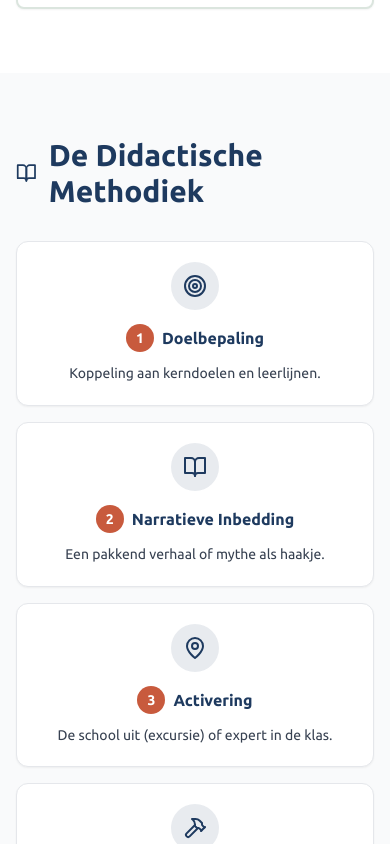
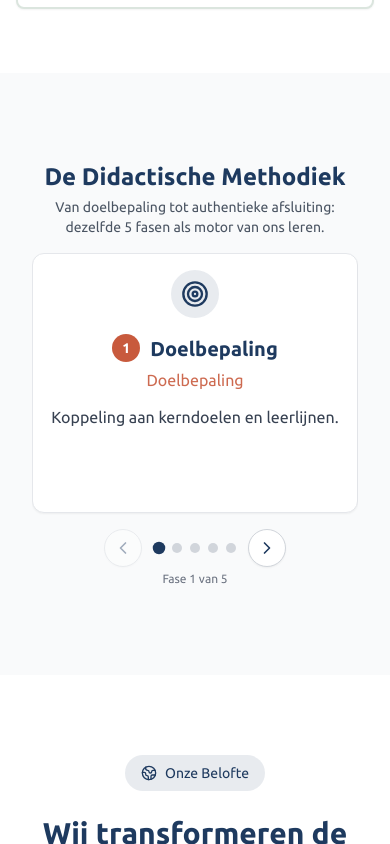
Before and after one commit to jessekarell-bit/westfriese-wereld, a Next.js app: page /visie in a window 390 px wide. Shown: the part 3240-4084 px from the top of the page. Built offline with nearby package versions, Linux system fonts and the light colour scheme.

Commit message:
crop picture phone

```diff
--- a/app/visie/page.tsx
+++ b/app/visie/page.tsx
@@ -2,6 +2,7 @@ import Navbar from '@/components/Navbar'
 import Footer from '@/components/Footer'
 import { Card, CardContent, CardDescription, CardHeader, CardTitle } from '@/components/ui/card'
 import { Separator } from '@/components/ui/separator'
+import ScrollytellingPhases, { type PhaseItem } from '@/components/ScrollytellingPhases'
 import {
   Percent,
   BookOpen,
@@ -219,44 +220,19 @@ export default function VisiePage() {
           </div>
         </section>
 
-        {/* Didactische Methodiek */}
+        {/* Didactische Methodiek – carousel zoals homepagina */}
         <section className="py-16 px-4 sm:px-6 lg:px-8 bg-gray-50">
-          <div className="max-w-6xl mx-auto space-y-8">
-            <div className="flex items-center gap-3">
-              <BookOpen className="h-6 w-6 text-deep-water-blue" />
-              <h2 className="font-serif text-3xl font-bold text-deep-water-blue">De Didactische Methodiek</h2>
-            </div>
-
-            <div className="grid grid-cols-1 sm:grid-cols-2 lg:grid-cols-3 xl:grid-cols-5 gap-4 sm:gap-5">
-              {steps.map((step, index) => {
-                const StepIcon = step.icon
-                return (
-                  <div
-                    key={step.title}
-                    className="rounded-xl border border-gray-200 bg-white p-5 shadow-sm hover:shadow-md transition-shadow flex flex-col"
-                  >
-                    <div className="flex justify-center mb-3">
-                      <div className="flex items-center justify-center w-12 h-12 sm:w-14 sm:h-14 rounded-full bg-deep-water-blue/10 text-deep-water-blue">
-                        <StepIcon className="w-6 h-6 sm:w-7 sm:h-7 flex-shrink-0" aria-hidden />
-                      </div>
-                    </div>
-                    <div className="flex flex-col items-center text-center mb-2">
-                      <div className="flex items-center justify-center gap-2 min-h-[2rem]">
-                        <span className="flex-shrink-0 inline-flex items-center justify-center w-7 h-7 rounded-full bg-brick-red text-white text-sm font-bold">
-                          {index + 1}
-                        </span>
-                        <h4 className="font-serif text-base sm:text-lg font-bold text-deep-water-blue leading-tight">
-                          {step.title}
-                        </h4>
-                      </div>
-                    </div>
-                    <p className="text-gray-700 text-sm leading-relaxed text-center flex-1">
-                      {step.description}
-                    </p>
-                  </div>
-                )
-              })}
-            </div>
+          <div className="max-w-6xl mx-auto">
+            <ScrollytellingPhases
+              phases={steps.map((s): PhaseItem => ({
+                title: s.title,
+                description: s.title,
+                longDescription: s.description,
+                icon: s.icon,
+              }))}
+              title="De Didactische Methodiek"
+              subtitle="Van doelbepaling tot authentieke afsluiting: dezelfde 5 fasen als motor van ons leren."
+            />
           </div>
         </section>
 
--- a/components/ScrollytellingPhases.tsx
+++ b/components/ScrollytellingPhases.tsx
@@ -1,50 +1,85 @@
 'use client'
 
 import { useState, useEffect, useRef, useCallback } from 'react'
-import { Target, BookOpen, MapPin, Ship, Users, ChevronLeft, ChevronRight } from 'lucide-react'
+import { LucideIcon, Target, BookOpen, MapPin, Ship, Users, ChevronLeft, ChevronRight } from 'lucide-react'
 
 const SWIPE_THRESHOLD = 50
 const MAX_DRAG_OFFSET = 120
 
-const PHASES = [
+/** Fase-item voor het carousel; hergebruik op alle pagina's met 5-fase structuur */
+export interface PhaseItem {
+  id?: string
+  title: string
+  description: string
+  longDescription: string
+  icon: LucideIcon
+}
+
+const DEFAULT_PHASES: PhaseItem[] = [
   {
     id: 'doel',
     title: 'Doel',
     description: 'Leerdoel bepalen',
+    longDescription: 'De leerling weet wat hij gaat leren en waarom het relevant is voor zijn wereld.',
     icon: Target,
-    longDescription: 'De leerling weet wat hij gaat leren en waarom het relevant is voor zijn wereld.',
   },
   {
     id: 'narratief',
     title: 'Narratief',
     description: 'Verhaal introduceren',
+    longDescription: 'Een verhaal of context brengt het onderwerp tot leven en verbindt met de belevingswereld.',
     icon: BookOpen,
-    longDescription: 'Een verhaal of context brengt het onderwerp tot leven en verbindt met de belevingswereld.',
   },
   {
     id: 'activering',
     title: 'Activering / Excursie',
     description: 'Ervaring opdoen',
+    longDescription: 'Leren door te doen: excursies, bezoeken en ervaringen in de echte wereld.',
     icon: MapPin,
-    longDescription: 'Leren door te doen: excursies, bezoeken en ervaringen in de echte wereld.',
   },
   {
     id: 'concretisering',
     title: 'Concretisering / Onderzoek',
     description: 'Verdiepen en onderzoeken',
+    longDescription: 'Verdieping door onderzoek, vragen stellen en verbanden leggen.',
     icon: Ship,
-    longDescription: 'Verdieping door onderzoek, vragen stellen en verbanden leggen.',
   },
   {
     id: 'afsluiting',
     title: 'Afsluiting',
     description: 'Reflecteren en presenteren',
+    longDescription: 'Terugblik, presentatie aan anderen en betekenis geven aan wat geleerd is.',
     icon: Users,
-    longDescription: 'Terugblik, presentatie aan anderen en betekenis geven aan wat geleerd is.',
   },
-] as const
+]
 
-export default function ScrollytellingPhases() {
+export interface ScrollytellingPhasesProps {
+  /** Eigen fasen; bij weglating worden de standaard 5 fasen gebruikt */
+  phases?: PhaseItem[]
+  /** Sectietitel (bijv. "5-fase structuur") */
+  title?: string
+  /** Ondertitel / toelichting */
+  subtitle?: string
+  /** Compacte kaarten (minder min-height), voor sidebar/themablokken */
+  compact?: boolean
+  /** Sectie class (bijv. geen padding als binnen een bestaande sectie) */
+  className?: string
+  /** Of de sectie-wrapper (section) wordt weggelaten (bij inbedding in DidacticRoute) */
+  noSection?: boolean
+}
+
+export default function ScrollytellingPhases({
+  phases: customPhases,
+  title = '5-fase structuur',
+  subtitle = 'De leerling doorloopt vloeiend de fasen van het model: van doel tot afsluiting.',
+  compact = false,
+  className = '',
+  noSection = false,
+}: ScrollytellingPhasesProps = {}) {
+  const phases = customPhases ?? DEFAULT_PHASES
+  const count = phases.length
+  const percentPerSlide = count > 0 ? 100 / count : 100
+
   const [activeIndex, setActiveIndex] = useState(0)
   const [reduceMotion, setReduceMotion] = useState(false)
   const [dragOffset, setDragOffset] = useState(0)
@@ -60,8 +95,8 @@ export default function ScrollytellingPhases() {
   }, [])
 
   const goTo = useCallback((index: number) => {
-    setActiveIndex((Math.max(0, Math.min(index, PHASES.length - 1))))
-  }, [])
+    setActiveIndex((Math.max(0, Math.min(index, count - 1))))
+  }, [count])
 
   const handlePointerDown = useCallback((clientX: number, clientY?: number) => {
     startXRef.current = clientX
@@ -76,14 +111,14 @@ export default function ScrollytellingPhases() {
 
   const handlePointerUp = useCallback((clientX: number) => {
     const delta = clientX - startXRef.current
-    if (delta < -SWIPE_THRESHOLD && activeIndex < PHASES.length - 1) {
+    if (delta < -SWIPE_THRESHOLD && activeIndex < count - 1) {
       goTo(activeIndex + 1)
     } else if (delta > SWIPE_THRESHOLD && activeIndex > 0) {
       goTo(activeIndex - 1)
     }
     setDragOffset(0)
     setIsDragging(false)
-  }, [activeIndex, goTo])
+  }, [activeIndex, count, goTo])
 
   useEffect(() => {
     if (!isDragging) return
@@ -100,29 +135,31 @@ export default function ScrollytellingPhases() {
   }, [isDragging, handlePointerMove, handlePointerUp])
 
   const trackStyle: React.CSSProperties = {
-    transform: `translateX(calc(-${activeIndex * 20}% + ${dragOffset}px))`,
+    transform: `translateX(calc(-${activeIndex * percentPerSlide}% + ${dragOffset}px))`,
     transition: reduceMotion ? 'none' : (dragOffset === 0 ? 'transform 0.3s ease-out' : 'none'),
     touchAction: 'pan-y',
   }
 
-  return (
-    <section
-      className="relative py-6 md:py-10"
-      aria-label="5-fase structuur van het curriculum"
-    >
-      <div className="max-w-3xl mx-auto px-4 sm:px-6 lg:px-8">
+  const content = (
+    <div className={`max-w-3xl mx-auto px-4 sm:px-6 lg:px-8 ${className}`}>
+      {!noSection && (
+        <>
           <h2 className="font-serif text-2xl md:text-3xl font-bold text-deep-water-blue text-center mb-1">
-          5-fase structuur
+            {title}
           </h2>
           <p className="text-center text-gray-600 mb-4 md:mb-5 max-w-2xl mx-auto text-sm md:text-base">
-          De leerling doorloopt vloeiend de fasen van het model: van doel tot afsluiting.
+            {subtitle}
           </p>
+        </>
+      )}
 
-        {/* Viewport: smallere kaarten, minder witruimte */}
       <div className="relative select-none touch-pan-y overflow-hidden max-w-md mx-auto">
         <div
-            className="flex cursor-grab active:cursor-grabbing w-[500%]"
-            style={trackStyle}
+          className="flex cursor-grab active:cursor-grabbing"
+          style={{
+            ...trackStyle,
+            width: `${count * 100}%`,
+          }}
           onTouchStart={(e) => {
             handlePointerDown(e.touches[0].clientX, e.touches[0].clientY)
           }}
@@ -141,23 +178,26 @@ export default function ScrollytellingPhases() {
             setIsDragging(true)
           }}
         >
-            {PHASES.map((phase, index) => {
+          {phases.map((phase, index) => {
             const PhaseIcon = phase.icon
             return (
               <article
-                  key={phase.id}
-                  className="flex-shrink-0 w-1/5 min-w-0"
+                key={phase.id ?? index}
+                className="flex-shrink-0 min-w-0"
+                style={{ width: `${percentPerSlide}%` }}
                 aria-hidden={activeIndex !== index}
-                  aria-label={`Fase ${index + 1} van ${PHASES.length}: ${phase.title}`}
+                aria-label={`Fase ${index + 1} van ${count}: ${phase.title}`}
               >
-                  <div className="rounded-xl border border-gray-200 bg-white p-4 md:p-5 shadow-sm min-h-[260px] md:min-h-[300px] flex flex-col h-full">
-                    {/* Icoon centraal bovenaan – 10% groter */}
+                <div
+                  className={`rounded-xl border border-gray-200 bg-white p-4 md:p-5 shadow-sm flex flex-col h-full ${
+                    compact ? 'min-h-[200px]' : 'min-h-[260px] md:min-h-[300px]'
+                  }`}
+                >
                   <div className="flex justify-center mb-3">
                     <div className="flex items-center justify-center w-12 h-12 sm:w-[3.25rem] sm:h-[3.25rem] rounded-full bg-deep-water-blue/10 text-deep-water-blue">
                       <PhaseIcon className="w-7 h-7 sm:w-8 sm:h-8 flex-shrink-0" aria-hidden />
                     </div>
                   </div>
-                    {/* Fasetitel gecentreerd onder het icoon */}
                   <div className="flex flex-col items-center text-center mb-3">
                     <div className="flex items-center justify-center gap-2.5 min-h-[2.25rem] sm:min-h-[2.5rem]">
                       <span className="flex-shrink-0 inline-flex items-center justify-center w-7 h-7 sm:w-8 sm:h-8 rounded-full bg-brick-red text-white text-sm font-bold">
@@ -178,7 +218,6 @@ export default function ScrollytellingPhases() {
           })}
         </div>
 
-          {/* Navigation: pijlen */}
         <div className="flex items-center justify-center gap-3 mt-4">
           <button
             type="button"
@@ -190,15 +229,14 @@ export default function ScrollytellingPhases() {
             <ChevronLeft className="w-5 h-5 sm:w-6 sm:h-6" />
           </button>
 
-            {/* Dots */}
           <div className="flex items-center gap-2" role="tablist" aria-label="Fase navigatie">
-              {PHASES.map((_, index) => (
+            {phases.map((_, index) => (
               <button
                 key={index}
                 type="button"
                 role="tab"
                 aria-selected={activeIndex === index}
-                  aria-label={`Ga naar fase ${index + 1}: ${PHASES[index].title}`}
+                aria-label={`Ga naar fase ${index + 1}: ${phases[index].title}`}
                 onClick={() => goTo(index)}
                 className={`
                   w-2.5 h-2.5 sm:w-3 sm:h-3 rounded-full transition-colors focus:outline-none focus:ring-2 focus:ring-deep-water-blue focus:ring-offset-2
@@ -215,7 +253,7 @@ export default function ScrollytellingPhases() {
           <button
             type="button"
             onClick={() => goTo(activeIndex + 1)}
-              disabled={activeIndex === PHASES.length - 1}
+            disabled={activeIndex === count - 1}
             className="p-2 rounded-full border border-gray-300 bg-white text-deep-water-blue shadow-sm hover:bg-gray-50 disabled:opacity-40 disabled:pointer-events-none transition-colors focus:outline-none focus:ring-2 focus:ring-deep-water-blue focus:ring-offset-2"
             aria-label="Volgende fase"
           >
@@ -223,12 +261,21 @@ export default function ScrollytellingPhases() {
           </button>
         </div>
 
-          {/* Tekstuele indicator */}
         <p className="text-center text-gray-500 text-xs sm:text-sm mt-1">
-            Fase {activeIndex + 1} van {PHASES.length}
+          Fase {activeIndex + 1} van {count}
         </p>
       </div>
     </div>
+  )
+
+  if (noSection) return content
+
+  return (
+    <section
+      className="relative py-6 md:py-10"
+      aria-label={`${count}-fase structuur van het curriculum`}
+    >
+      {content}
     </section>
   )
 }
```
Also changed, not shown: app/didactiek/page.tsx (+12 -39 lines), app/page.tsx (+4 -4 lines), components/DidacticRoute.tsx (+14 -41 lines). Lines whose indentation alone changed are shown as unchanged.
